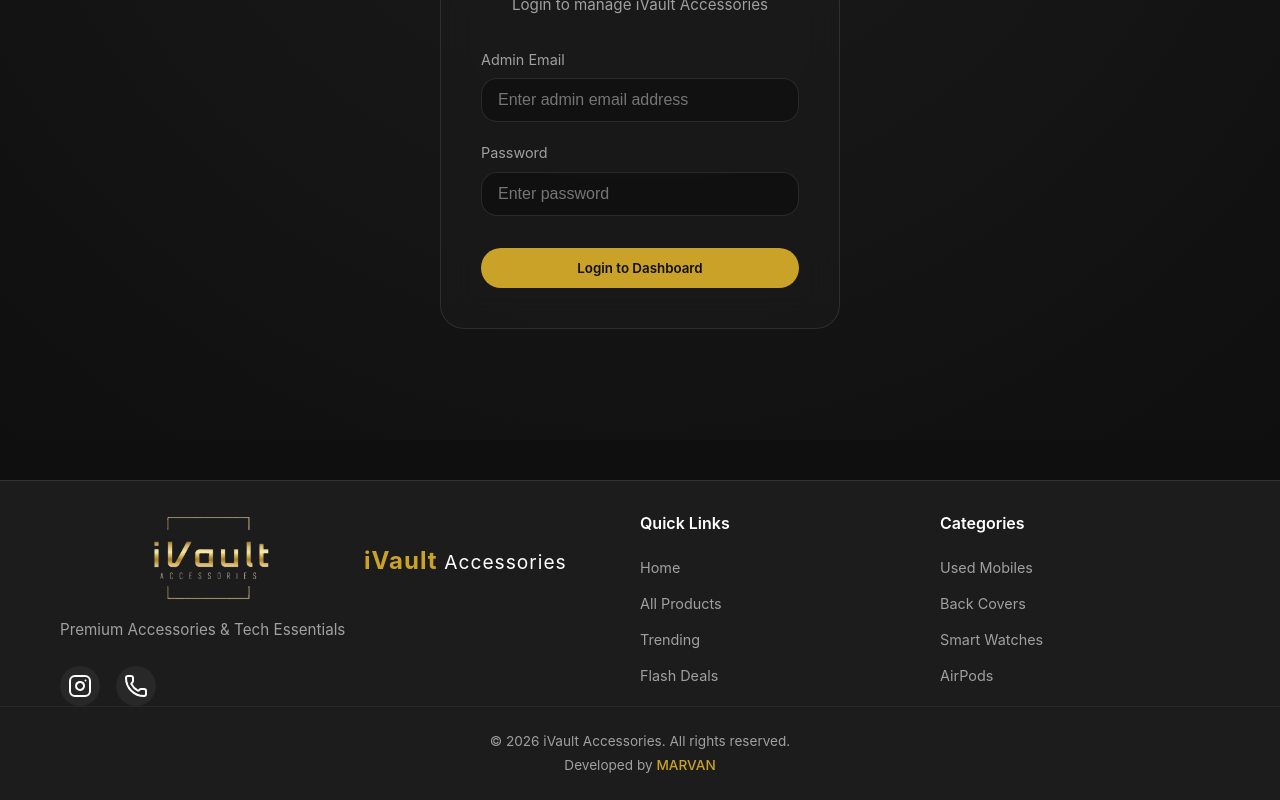
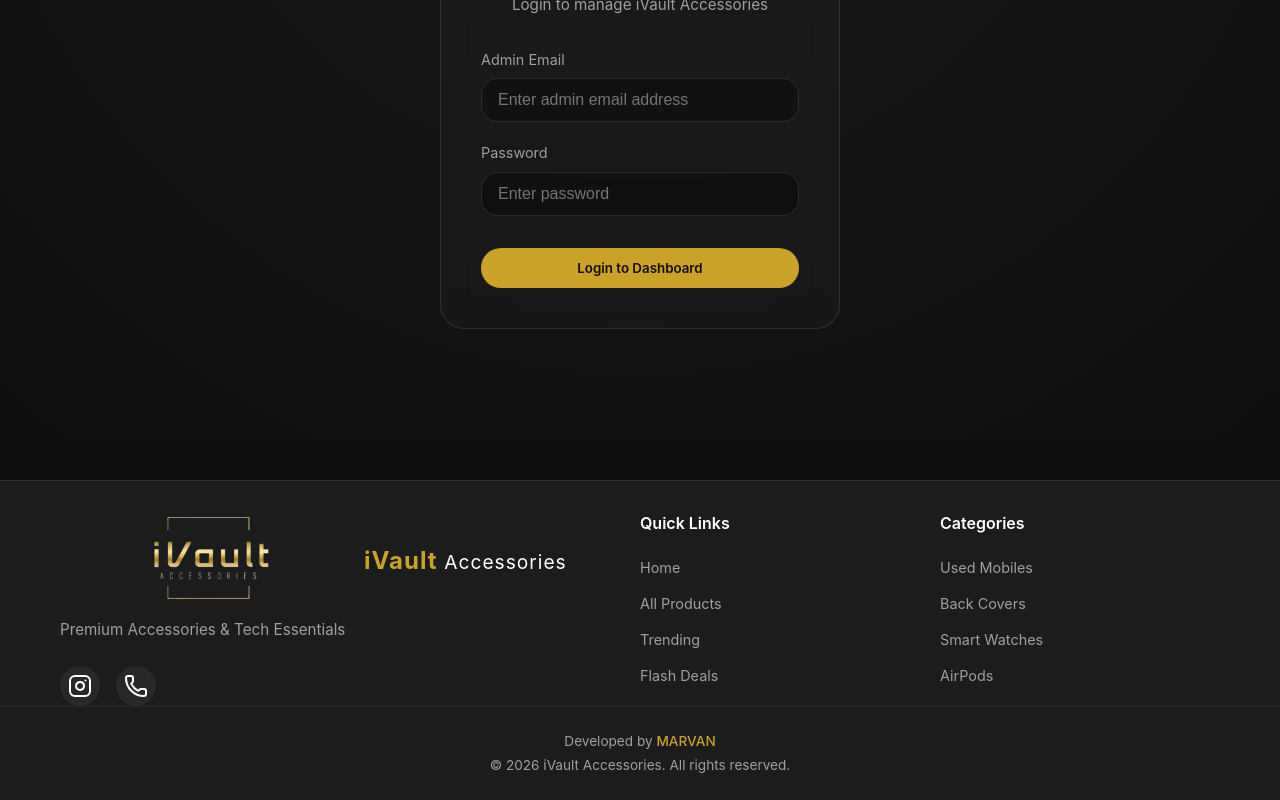
Before and after one commit to marvan-kp/ivault, a React (Vite) app: page /admin in a window 1280 px wide. Shown: the part 296-1096 px from the top of the page. Built offline with nearby package versions, Linux system fonts and the light colour scheme; no server answers; the database is empty.

Commit message:
style: Update copyright text order in Footer

```diff
--- a/src/components/Footer.jsx
+++ b/src/components/Footer.jsx
@@ -46,10 +46,10 @@ const Footer = () => {
 
             <div className="footer-bottom" style={{ display: 'flex', flexDirection: 'column', alignItems: 'center', gap: '8px', textAlign: 'center' }}>
                 <div className="container" style={{ display: 'flex', flexDirection: 'column', alignItems: 'center', width: '100%' }}>
-                    <p>&copy; 2026 iVault Accessories. All rights reserved.</p>
-                    <p style={{ fontSize: '0.85rem', color: 'var(--color-text-muted)', marginTop: '4px' }}>
+                    <p style={{ fontSize: '0.85rem', color: 'var(--color-text-muted)', marginBottom: '4px' }}>
                         Developed by <a href="https://www.instagram.com/_marvan_kp_?igsh=cmludzkwMm01NWI4" target="_blank" rel="noreferrer" style={{ color: 'var(--color-accent)', textDecoration: 'none', fontWeight: '500' }}>MARVAN</a>
                     </p>
+                    <p>&copy; 2026 iVault Accessories. All rights reserved.</p>
                 </div>
             </div>
         </footer>
```
